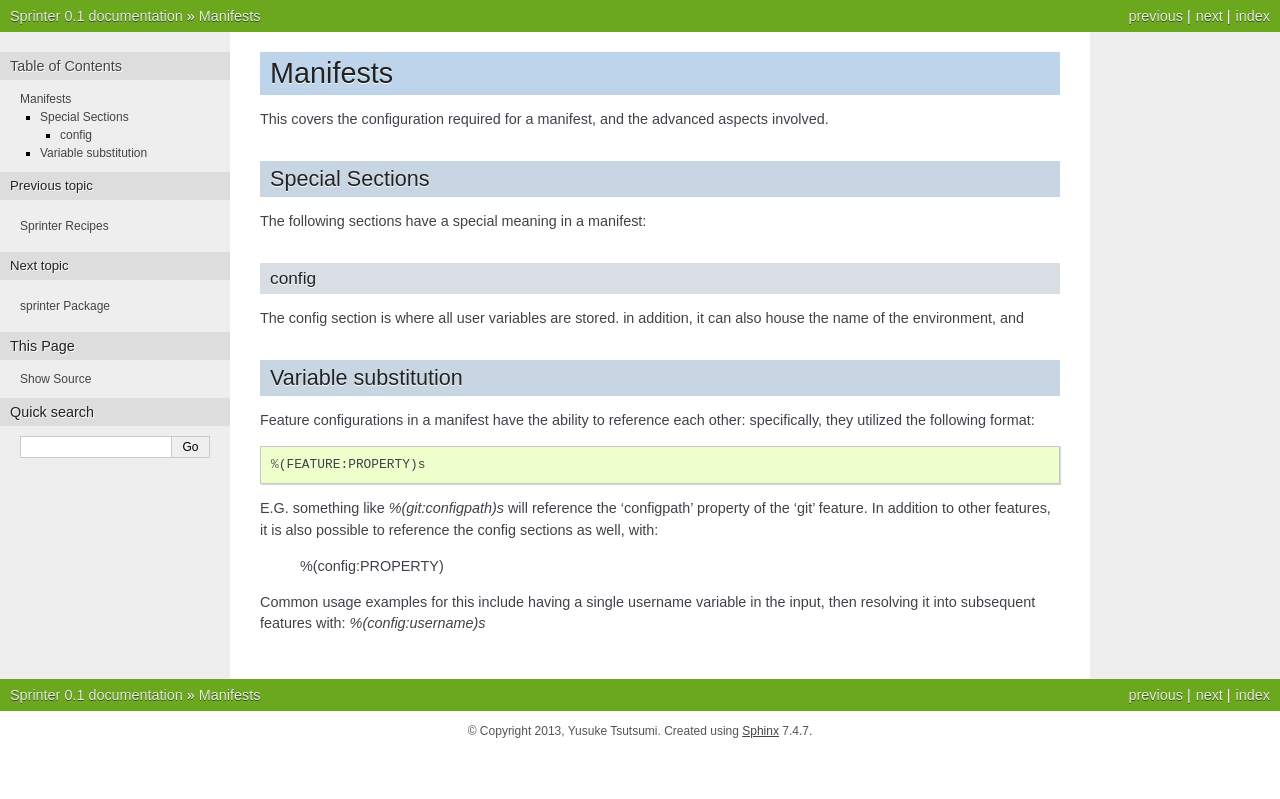
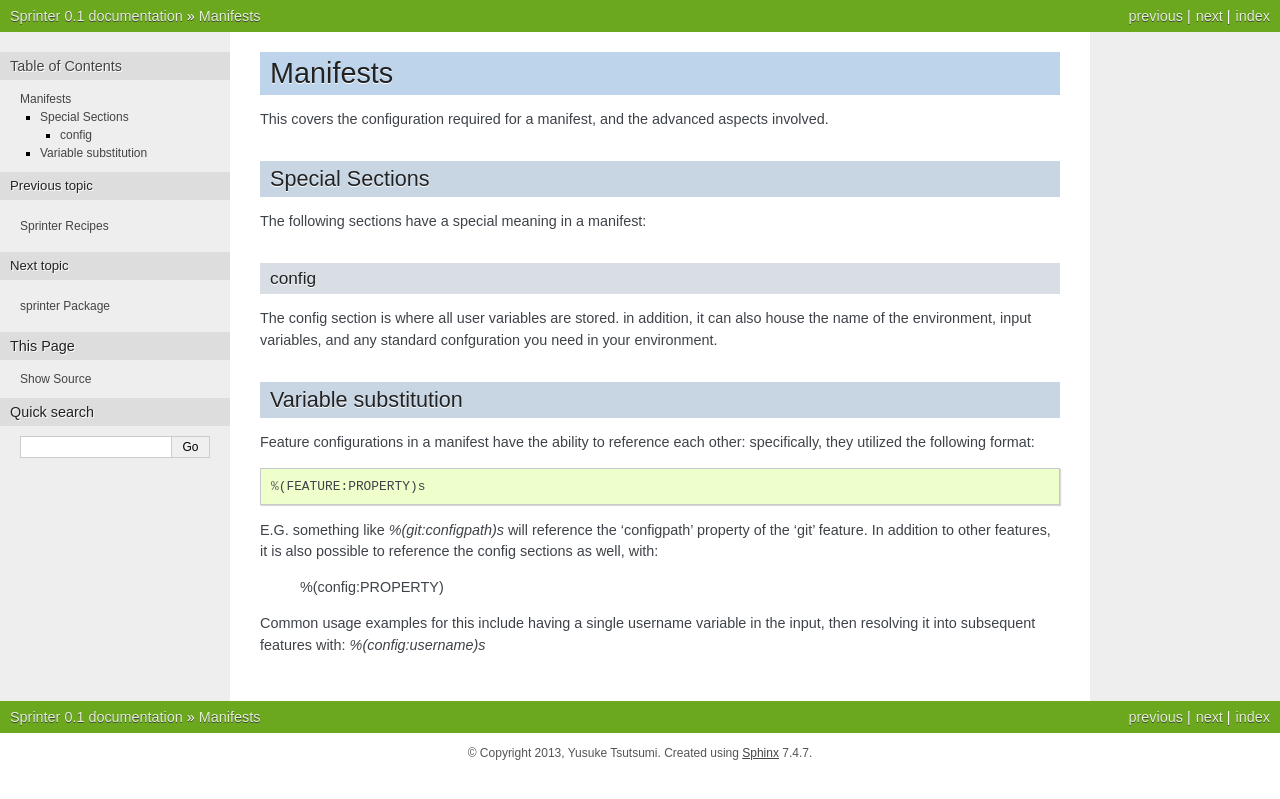
Before and after one commit to toumorokoshi/sprinter, a Sphinx documentation site: the page built from docs/source/manifests.rst, in a window 1280 px wide. Shown: the top 799 px of the page. Built offline with Sphinx 7.4.7, drawn with Linux system fonts in a browser that asks for light colours; pages that are not in the unit, such as notebooks, are missing from menus.

Commit message:
Fleshing out docs
* Adding more config files
* Fleshed out tutorial to be more complete

```diff
--- a/docs/source/index.rst
+++ b/docs/source/index.rst
@@ -16,9 +16,9 @@
 
 To Install: ::
 
-  easy_install sprinter
+  $ (sudo) easy_install sprinter
 
-
+In your console
 
 Contents:
 
--- a/docs/source/manifests.rst
+++ b/docs/source/manifests.rst
@@ -11,7 +11,7 @@
 config
 ######
 
-The config section is where all user variables are stored. in addition, it can also house the name of the environment, and
+The config section is where all user variables are stored. in addition, it can also house the name of the environment, input variables, and any standard confguration you need in your environment.
 
 
 Variable substitution
```
Also changed, not shown: docs/source/tutorial.rst (+32 -1 lines), 3 other files.
